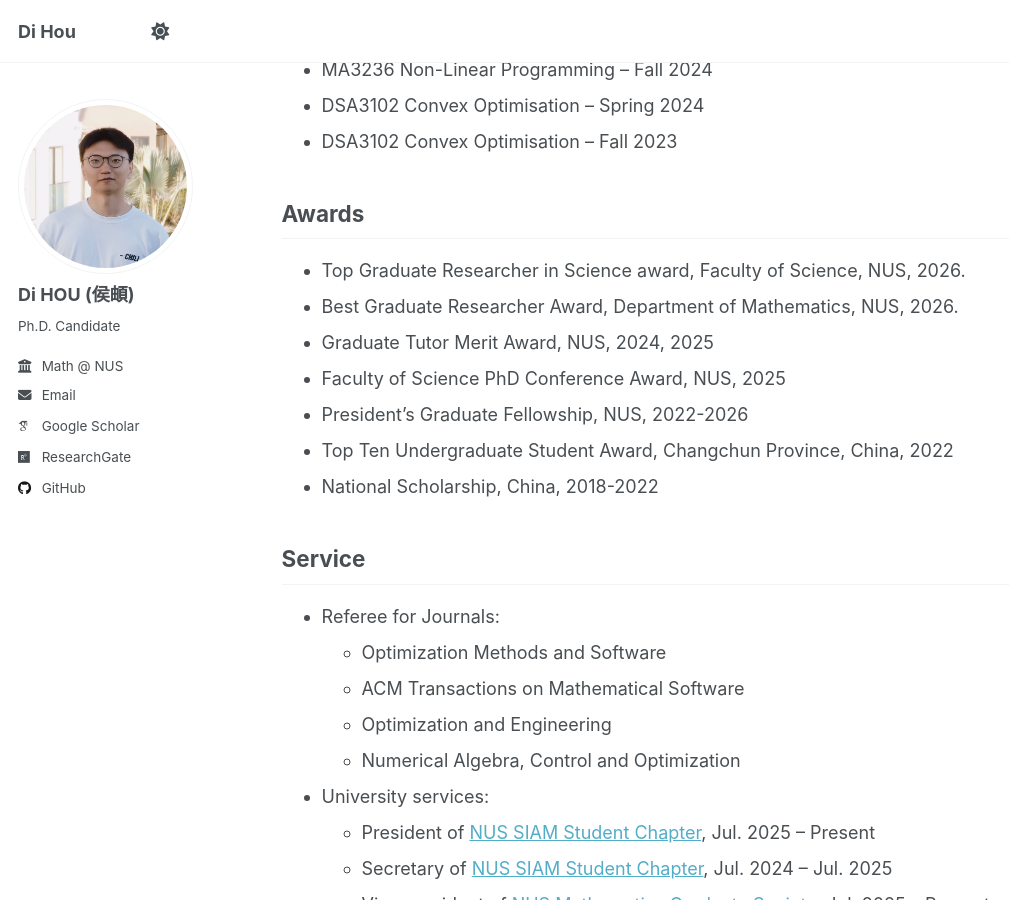
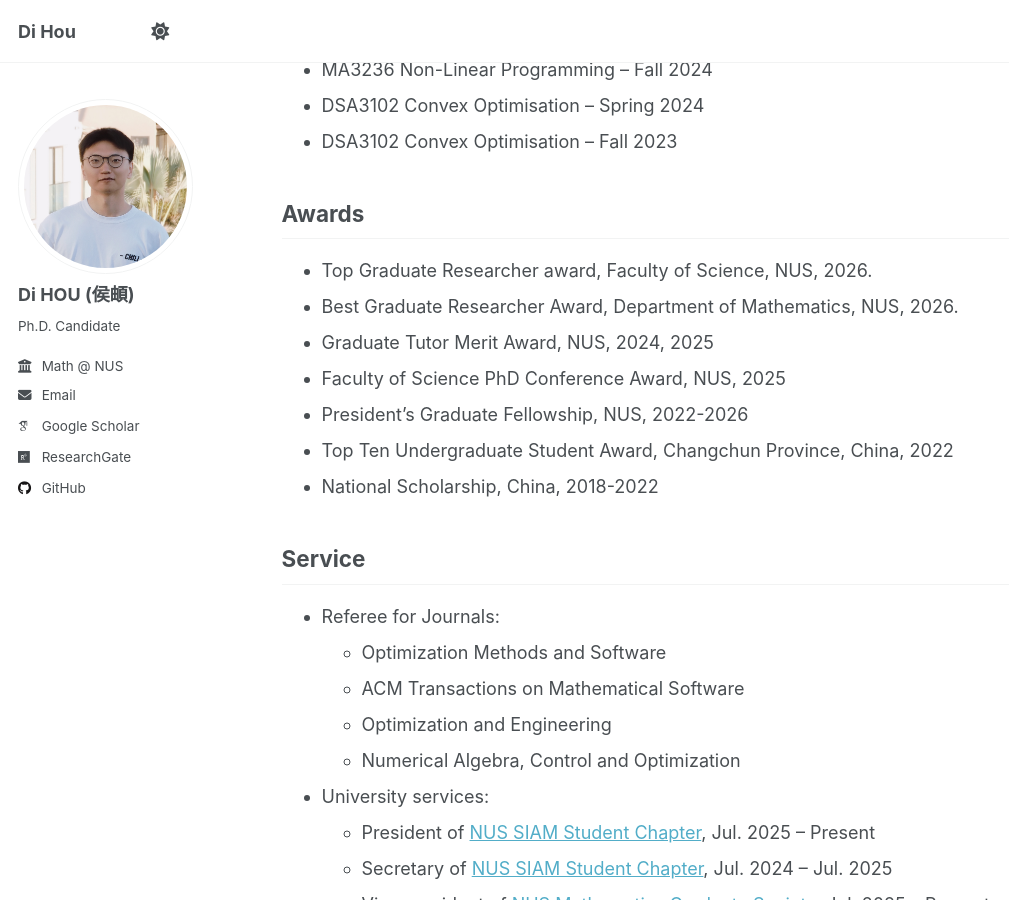
Before and after one commit to HouDiOpt/HouDiOpt.github.io, a Jekyll site: the page built from _pages/about.md, in a window 1280 px wide and 900 px high, scrolled down 2246 px. Shown: the whole window, without its empty margins (0-1009 px from the left). Built offline with Jekyll 4.4.1, drawn with Linux system fonts in a browser that asks for light colours; some web fonts are replaced; a script that is not in the unit is left out.

Commit message:
Fix typo in awards section of about.md

```diff
--- a/_pages/about.md
+++ b/_pages/about.md
@@ -77,7 +77,7 @@ At NUS, I was a TA for:
 
 Awards
 ------
-- Top Graduate Researcher in Science award, Faculty of Science, NUS, 2026.
+- Top Graduate Researcher award, Faculty of Science, NUS, 2026.
 - Best Graduate Researcher Award, Department of Mathematics, NUS, 2026.
 - Graduate Tutor Merit Award, NUS, 2024, 2025
 - Faculty of Science PhD Conference Award, NUS, 2025
```
